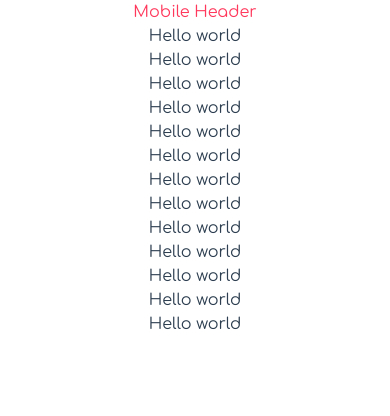
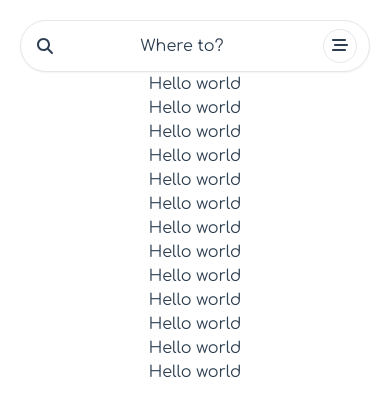
Before and after one commit to elhamhashemii/airbnb-clone, a Vue app: page / in a window 390 px wide. Shown: the top 416 px of the page. Built offline with nearby package versions, Linux system fonts and the light colour scheme.

Commit message:
wip: mobile header

```diff
--- a/src/components/layout/header/AppMobileHeader.vue
+++ b/src/components/layout/header/AppMobileHeader.vue
@@ -1,3 +1,11 @@
 <template>
-    <h1 class="text-primary">Mobile Header</h1>
+    <div class="custom-container mt-5">
+        <div class="bg-white border rounded-full border-gray shadow-sm transition-shadow hover:shadow-md py-2 pl-4 pr-0 flex flex-row justify-between items-center">
+            <font-awesome-icon icon="magnifying-glass" />
+            <div>Where to?</div>
+            <button class="border border-gray radius-100 px-2 py-1 mx-3">
+                <font-awesome-icon icon="bars-staggered" />
+            </button>
+        </div>
+    </div>
 </template>
--- a/src/icons.js
+++ b/src/icons.js
@@ -4,7 +4,8 @@ import { faUser } from "@fortawesome/free-solid-svg-icons";
 import { faBars } from "@fortawesome/free-solid-svg-icons";
 import { faEarthAmericas } from "@fortawesome/free-solid-svg-icons";
 import { faMagnifyingGlass } from "@fortawesome/free-solid-svg-icons";
+import { faBarsStaggered } from "@fortawesome/free-solid-svg-icons";
 
 // const IconNames = { }
-const Icons = library.add(faPhone, faUser, faBars, faEarthAmericas, faMagnifyingGlass)
+const Icons = library.add(faPhone, faUser, faBars, faEarthAmericas, faMagnifyingGlass, faBarsStaggered)
 export default Icons
```
